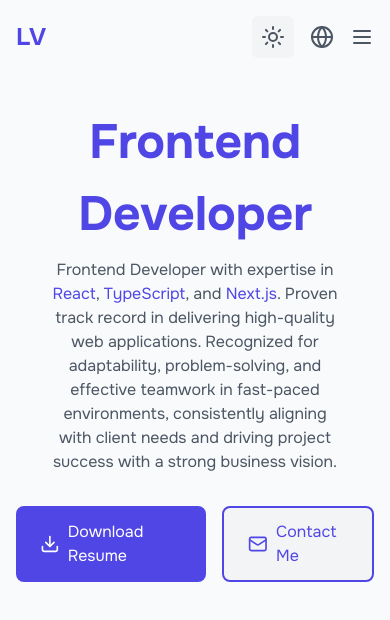
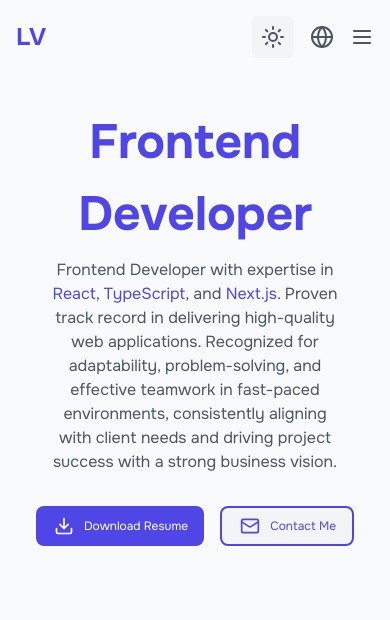
Before and after one commit to Orbitado/portfolio, a Next.js app: page / in a window 390 px wide. Shown: the top 620 px of the page. Built offline with nearby package versions, Linux system fonts and the light colour scheme.

Commit message:
feat/layout/accesibility: added responsivness to contact and resume buttons and skip to main content

```diff
--- a/src/app/(pages)/Summary.tsx
+++ b/src/app/(pages)/Summary.tsx
@@ -23,19 +23,20 @@ function Summary() {
           href="/assets/resume.pdf"
           download="Valdez Leonardo Juan Pablo - Frontend Developer.pdf"
           target="_blank"
+          rel="noopener noreferrer"
           className="btn btn--primary"
-          aria-label="Download Resume"
+          aria-label="Download Resume in PDF format of Leonardo Valdez"
         >
           <Download className="btn__icon" />
-          <span className="sr-only">Download Resume</span>
+          <span>Download Resume</span>
         </Link>
         <Link
           href="mailto:vleonardojuanpablo@icloud.com"
           className="btn btn--secondary"
-          aria-label="Contact Me"
+          aria-label="Send a mail to Leonardo Valdez"
         >
           <Mail className="btn__icon" />
-          <span className="sr-only">Contact Me</span>
+          <span>Contact Me</span>
         </Link>
       </article>
     </section>
--- a/src/app/layout.tsx
+++ b/src/app/layout.tsx
@@ -82,7 +82,9 @@ export default function RootLayout({
         <ThemeProvider>
           <MenuProvider>
             <NavBar />
-            <main className="container">{children}</main>
+            <main className="container" id="#main-content">
+              {children}
+            </main>
           </MenuProvider>
         </ThemeProvider>
       </body>
--- a/src/components/specific/NavBar.tsx
+++ b/src/components/specific/NavBar.tsx
@@ -11,6 +11,9 @@ function NavBar() {
         <h1 className="nav__logo">
           <Link href="/">LV</Link>
         </h1>
+        <Link href="/#main-content" className="sr-only">
+          Skip to main content
+        </Link>
         <NavList />
         <ul className="nav__list--togglers">
           <ThemeSwitcher />
--- a/src/scss/_summary.scss
+++ b/src/scss/_summary.scss
@@ -13,7 +13,7 @@
 
   &__text {
     text-align: center;
-    max-width: map-get($breakpoints, "md");
+    max-width: map-get($breakpoints, "lg");
     margin: 0 map-get($spacing, "xl");
     margin-bottom: map-get($spacing, "xl");
     @extend .text-color--secondary;
@@ -21,6 +21,8 @@
 
   &__actions {
     display: flex;
+    justify-content: center;
+    flex-wrap: wrap;
     gap: map-get($spacing, "md");
   }
 }
--- a/src/scss/atoms/_buttons.scss
+++ b/src/scss/atoms/_buttons.scss
@@ -3,8 +3,12 @@
   justify-content: center;
   align-items: center;
   gap: map-get($map: $spacing, $key: "sm");
-  padding: 0.75rem 1.5rem;
-  font-size: 1rem;
+  padding: map-get($spacing, "md") map-get($spacing, "lg");
+  font-size: map-get($font-size, "sm");
+  @media screen and (max-width: map-get($breakpoints, "sm")) {
+    font-size: map-get($font-size, "xs");
+    padding: map-get($spacing, "sm") map-get($spacing, "md");
+  }
   border: none;
   border-radius: map-get($map: $border-radius, $key: "lg");
   cursor: pointer;
--- a/src/scss/styles.scss
+++ b/src/scss/styles.scss
@@ -31,7 +31,6 @@ html {
 
 main {
   max-width: map-get($breakpoints, "lg");
-  padding: 0 1rem;
   margin: 0 auto;
 }
 
@@ -78,6 +77,18 @@ button {
 @import "./atoms/typography";
 @import "./atoms/buttons";
 
+.sr-only {
+  position: absolute;
+  width: 1px;
+  height: 1px;
+  margin: -1px;
+  padding: 0;
+  overflow: hidden;
+  clip: rect(0, 0, 0, 0);
+  border: 0;
+  white-space: nowrap; /* Para evitar que el texto se rompa */
+}
+
 .responsive-image {
   display: block;
   max-width: 100%;
```
Also changed, not shown: src/app/styles.css.
